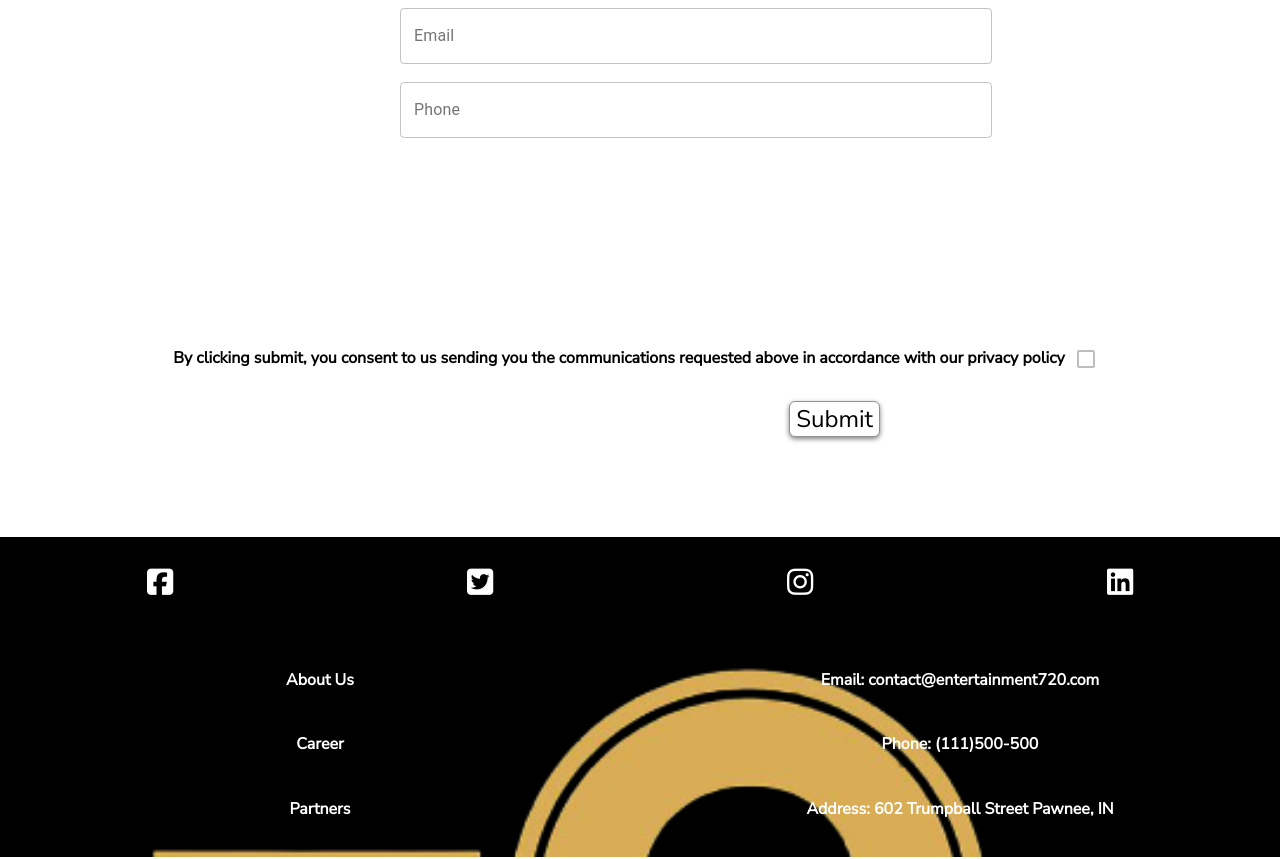
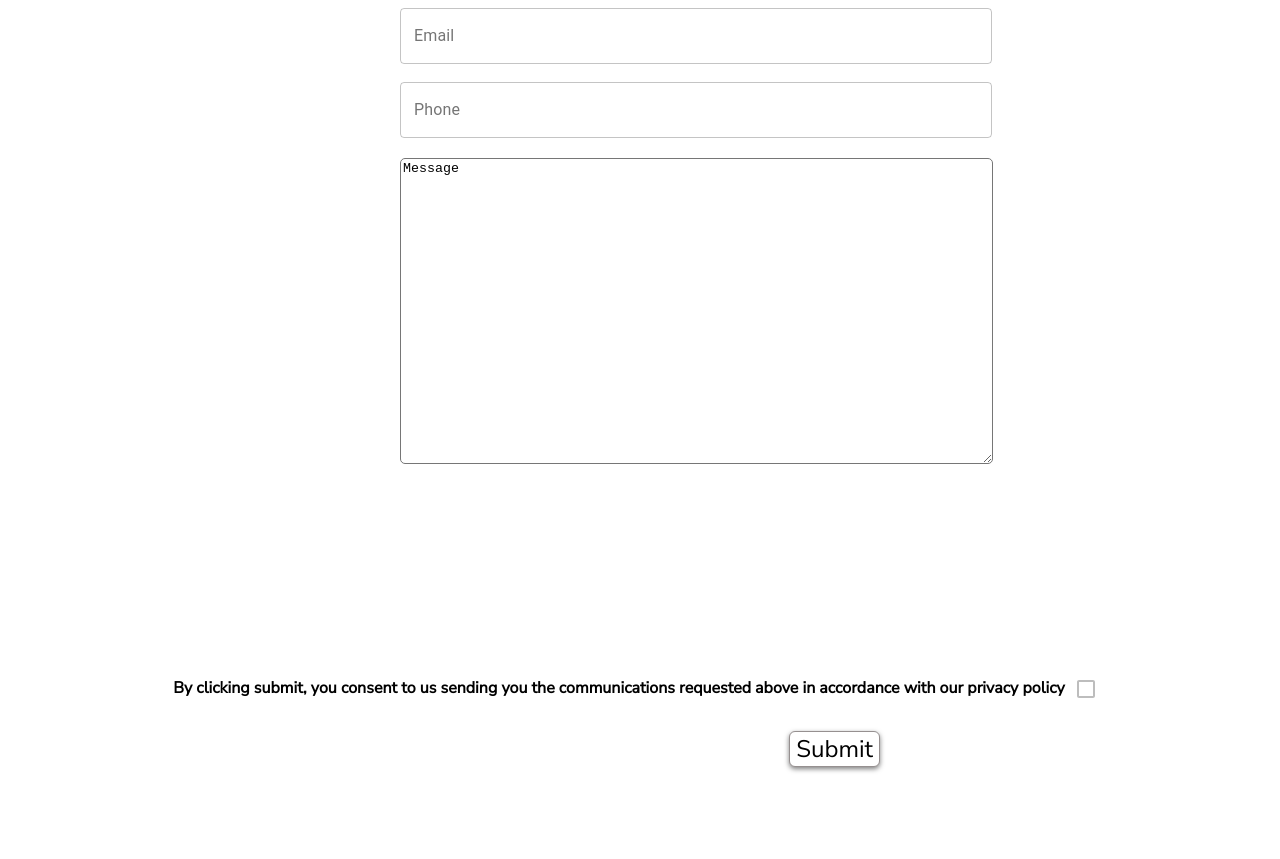
Before and after one commit to ttran247/E720, a React (Create React App) app: page / in a window 1280 px wide. Shown: the part 3080-3939 px from the top of the page. Built offline with nearby package versions, Linux system fonts and the light colour scheme.

Commit message:
update page

```diff
--- a/src/components/App.css
+++ b/src/components/App.css
@@ -31,6 +31,11 @@ a{
 
 #myLinks{
   display: none;
+}
+
+.navImage{
+  height: 50px;
+  width: 50px;
 
 }
 .navContainterMobile{
@@ -50,6 +55,7 @@ a{
     display: flex;
     flex-direction: row;
     justify-content: flex-end;
+    padding: 20px
 }
 .fa-bars{
     font-size: 35px;;
@@ -336,6 +342,15 @@ text-align: center;
   color: #FFFFFF;
   padding: -500px;
 }
+.text-form{
+  padding-top: 20px;
+}
+
+#text-area{
+  height: 300px;
+  width: 69.5%;
+  border-radius: 5px;
+}
 .subContainer{
   display: flex;
   flex-direction: row;
--- a/src/components/ComposedTextField.js
+++ b/src/components/ComposedTextField.js
@@ -49,6 +49,9 @@ import Checkbox from '@material-ui/core/Checkbox'
                      <InputLabel htmlFor="component-outlined">Phone</InputLabel>
                      <OutlinedInput id="component-outlined" value={name} onChange={handleChange} label="Name" />
                  </FormControl>
+             <form className="text-form">
+                 <textarea id="text-area">Message</textarea>
+             </form>
              </form>
              <h4 className="formh4">By clicking submit, you consent to us sending you the communications requested above in accordance with our privacy policy
                 <Checkbox
@@ -58,7 +61,8 @@ import Checkbox from '@material-ui/core/Checkbox'
                  />
              </h4>
              <div className="subContainer">
-             <button className="SubmitButton">Submit</button>
+                 <button className="SubmitButton">Submit</button>
+
              </div>
 
              </>
--- a/src/components/Footer.js
+++ b/src/components/Footer.js
@@ -18,7 +18,7 @@ function footer () {
                  <h4 className="footertext">Partners </h4>
                     <h4 className="footertext">Address: 602 Trumpball Street Pawnee, IN</h4>
                 </div>
-                    <h4 className="footertext">CopyRight 2020</h4>
+                <h4 className="footertext">CopyRight <i class="far fa-copyright"></i> 2020 </h4>
 
      </div>
         </>
```
